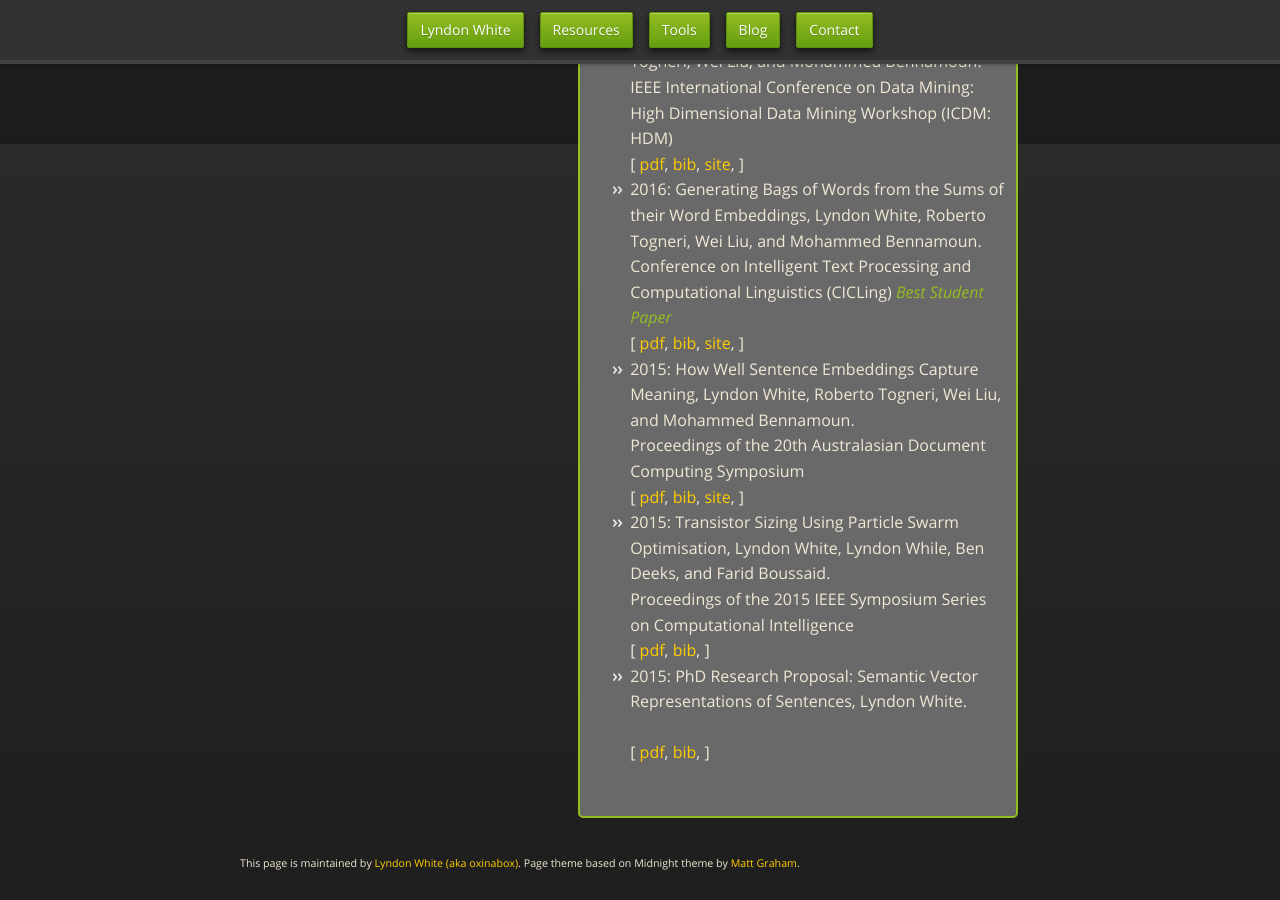
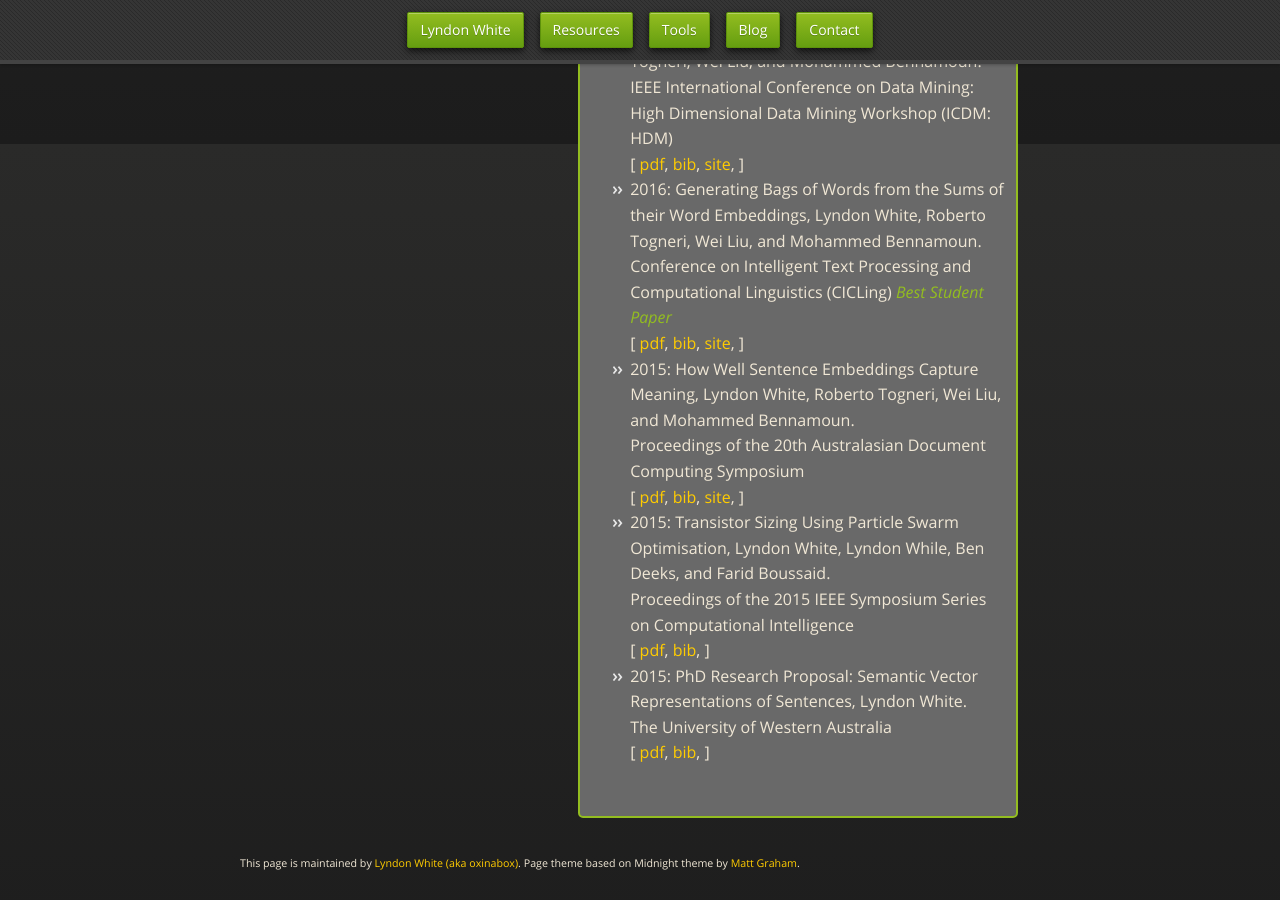
Before and after one commit to oxinabox/oxinabox.github.io, a Jekyll site: the page built from index.html, in a window 1280 px wide and 900 px high, scrolled down 1656 px. Built offline with Jekyll 4.4.1, drawn with Linux system fonts in a browser that asks for light colours; nearby versions of some CDN libraries; some web fonts are replaced.

Commit message:
addvenuetoresearchproposal

```diff
--- a/_data/publications.yml
+++ b/_data/publications.yml
@@ -72,6 +72,6 @@
 
 - title: "PhD Research Proposal: Semantic Vector Representations of Sentences"
   author: Lyndon White
-  venue: ""
+  venue: "The University of Western Australia"
   year: 2015
   key: WhiteProposalSentenceVectors
```
